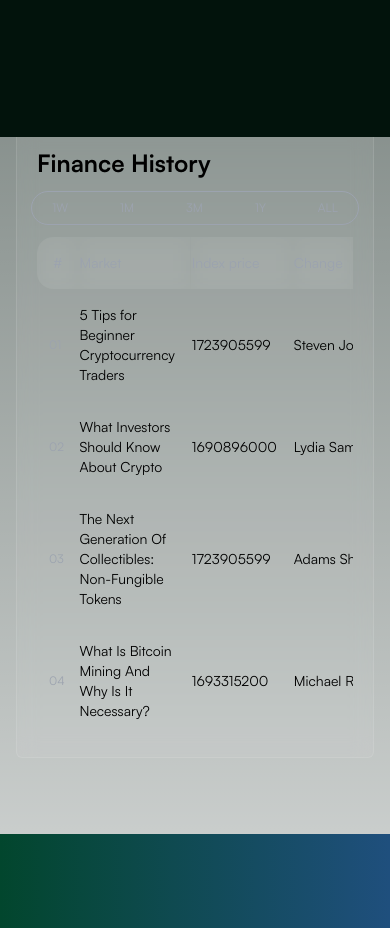
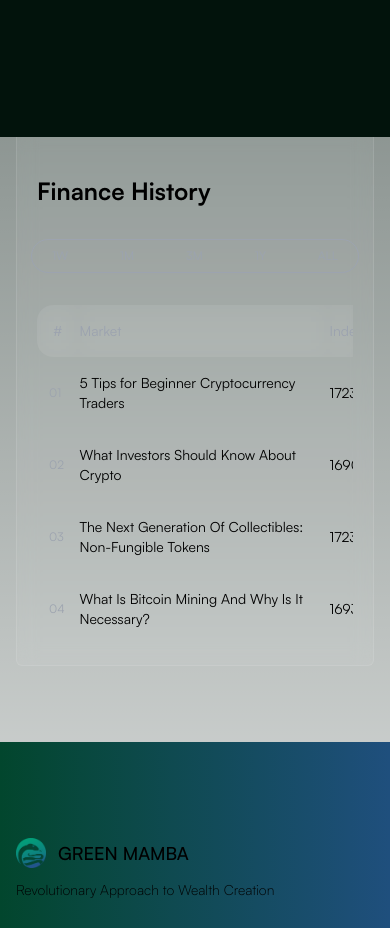
Before and after one commit to Stevolisis/green-mamba, a Next.js app: page /dashboard in a window 390 px wide. Shown: the part 1340-2268 px from the top of the page. Built offline with nearby package versions, Linux system fonts and the light colour scheme.

Commit message:
table UI comlete, tye error fixed with <HTMLDivElement> on useRef

```diff
--- a/src/components/Table/Container.tsx
+++ b/src/components/Table/Container.tsx
@@ -1,22 +1,42 @@
 import { dummy_data } from '@/dummy_data'
-import React from 'react'
+import React, { useEffect, useRef, useState } from 'react'
+import { BiEdit } from 'react-icons/bi'
+import { MdDelete } from 'react-icons/md'
 import { PiDotsThreeOutlineVerticalFill } from 'react-icons/pi'
 
 type Props = {}
 
 const TableContainer = (props: Props) => {
+    const [active, setActive] = useState(-1)
+    const dropdownRef = useRef<HTMLDivElement>(null);
+
+    useEffect(() => {
+      const handleClickOutside = (event:MouseEvent) => {
+        if (dropdownRef.current && !dropdownRef.current.contains(event.target as Node)) {
+          setActive(-1);
+        }
+      };
+
+      document.addEventListener('mousedown', handleClickOutside);
+
+      return () => {
+        document.removeEventListener('mousedown', handleClickOutside);
+      };
+    }, []);
+
+
   return (
-    <div className='rounded-md my-7 glassMorphism border border-[#ffffff1a] p-5 sm:p-12'>
+    <div className='rounded-md my-7 glassMorphism border border-[#ffffff1a] p-5 pt-12 md:pt-12 sm:p-12'>
         <div>
             <h1 className='text-2xl md:text-3xl font-[SatoshiBold]'>Finance History</h1>
         </div>
 
-        <div className='flex justify-between md:justify-center items-center flex-col md:flex-row text-xs font-[SatoshiRegular] py-3 text-gray-400'>
+        <div className='flex justify-between items-center flex-col md:flex-row text-xs font-[SatoshiRegular] py-3 text-gray-400'>
             <div className='hidden md:block'>
                 <p>In The Last 24 Hours</p>
             </div>
 
-            <div className='flex gap-3 items-center border border-gray-400 rounded-full'>
+            <div className='my-5 md:my-0 flex gap-3 items-center border border-gray-400 rounded-full'>
                 {
                     ["1W","1M","3M","1Y","ALL"].map((item,i)=>(
                         <button className='w-auto md:w-[70px] py-2 px-5 rounded-3xl hover:bg-bgSecondary hover:text-bgPrimary transition-colors ease-in delay-75' key={i}>{item}</button>
@@ -24,13 +44,12 @@ const TableContainer = (props: Props) => {
                 }
             </div>
         </div>
-
-        <div className='overflow-x-auto md:overflow-x-scroll'>
-            <table className='w-full md:overflow-y-auto font-[SatoshiRegular] border-collapse'>
-                <thead className='mb4'>
-                    <tr className=' text-gray-400 text-sm'>
+        <div className='overflow-x-auto overflow-y-hidden md:overflow-x-visible'>
+    <table className='w-full font-[SatoshiRegular] border-collapse'>
+        <thead>
+            <tr className='text-gray-400 text-sm'>
                 <td className='py-4 px-4 rounded-s-2xl glassMorphism'>#</td>
-                        <td className='glassMorphism'>Market</td>
+                <td className='glassMorphism whitespace-normal break-words min-w-[250px]'>Market</td>
                 <td className='glassMorphism'>Index price</td>
                 <td className='glassMorphism'>Change</td>
                 <td className='glassMorphism'>Market Cap</td>
@@ -40,17 +59,35 @@ const TableContainer = (props: Props) => {
 
         <tbody>
             {
-                        dummy_data.map((data, i)=>(
-                            <tr className=''>
-                                <td className='text-gray-400 py-4 text-xs pl-3'>{(i+1).toLocaleString('en-US', {minimumIntegerDigits: 2, useGrouping:false})}</td>
+                dummy_data.map((data, i) => (
+                    <tr key={i}>
+                        <td className='text-gray-400 py-4 text-xs pl-3'>{(i + 1).toLocaleString('en-US', { minimumIntegerDigits: 2, useGrouping: false })}</td>
                         <td className='pr-4 py-4 text-sm'>{data.title}</td>
                         <td className='pr-4 py-4 text-sm'>{data.createdAt}</td>
                         <td className='pr-4 py-4 text-sm whitespace-nowrap'>{data.authorName}</td>
                         <td className='py-4 pr-0 text-sm'>{data.createdAt}</td>
-                                <td className='pl-2 py-4 pr-3 text-sm'>
+                        <td className='pl-2 py-4 pr-3 text-sm relative'>
                             <div className='flex justify-end'>
-                                        <PiDotsThreeOutlineVerticalFill className='cursor-pointer' size={20} />
+                                <PiDotsThreeOutlineVerticalFill onClick={() => setActive(active === i ? -1 : i)} className='cursor-pointer' size={20} />
                             </div>
+                            {
+                                active === i && (
+                                    <div
+                                        ref={dropdownRef}
+                                        className={`absolute ${
+                                            i >= dummy_data.length - 2 ? '-top-[80px]' : 'top-full'
+                                        } right-0 mt-2 w-40 bg-gray-900 rounded-lg shadow-lg z-10`}>
+                                        <button className='w-full rounded-tr-lg rounded-tl-lg border-b border-b-gray-800 px-5 py-4 hover:bg-blue-600 hover:text-white flex items-center text-blue-600'>
+                                            <BiEdit size={16} />
+                                            <p className='text-xs ml-2'>EDIT</p>
+                                        </button>
+                                        <button className='w-full rounded-br-lg rounded-bl-lg px-5 py-4 hover:bg-red-600 hover:text-white flex items-center text-red-600'>
+                                            <MdDelete size={16} />
+                                            <p className='text-xs ml-2'>DELETE</p>
+                                        </button>
+                                    </div>
+                                )
+                            }
                         </td>
                     </tr>
                 ))
@@ -58,6 +95,8 @@ const TableContainer = (props: Props) => {
         </tbody>
     </table>
 </div>
+
+
     </div>
   )
 }
```
Lines whose indentation alone changed are shown as unchanged.
